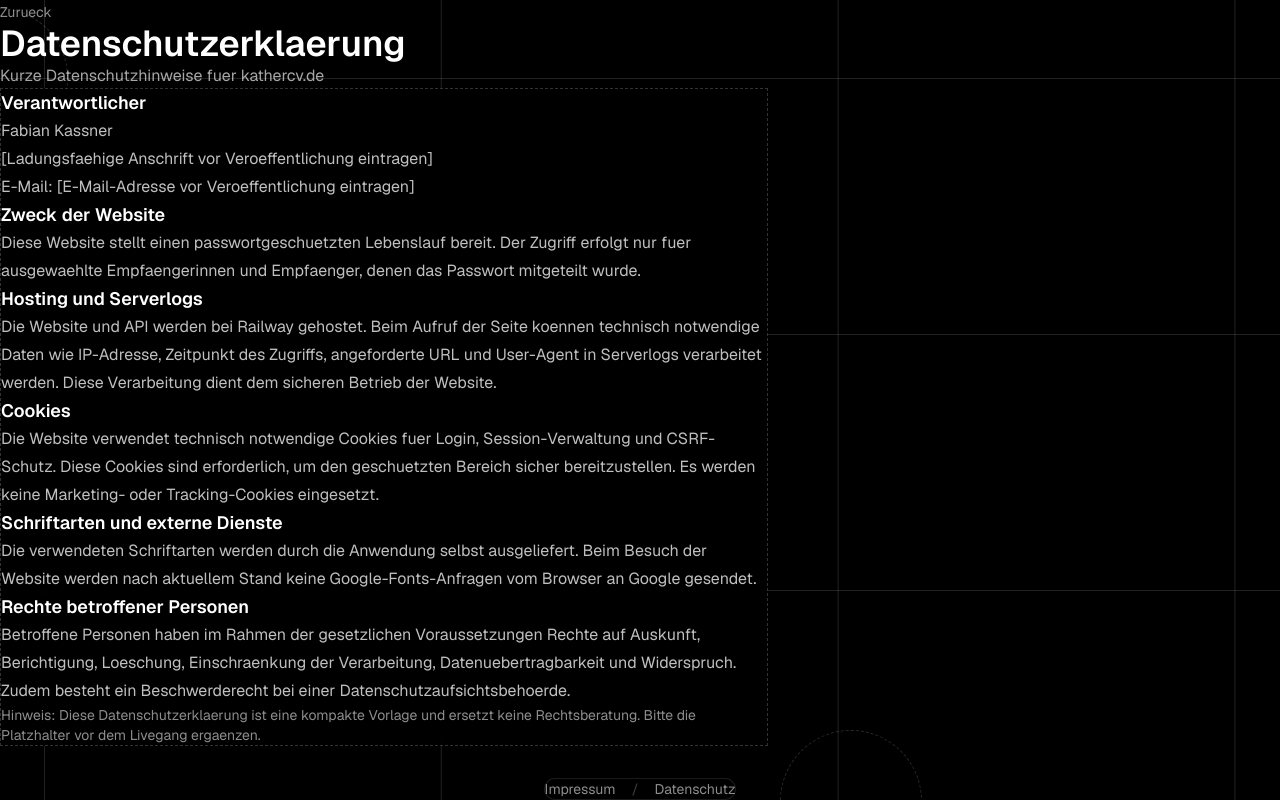
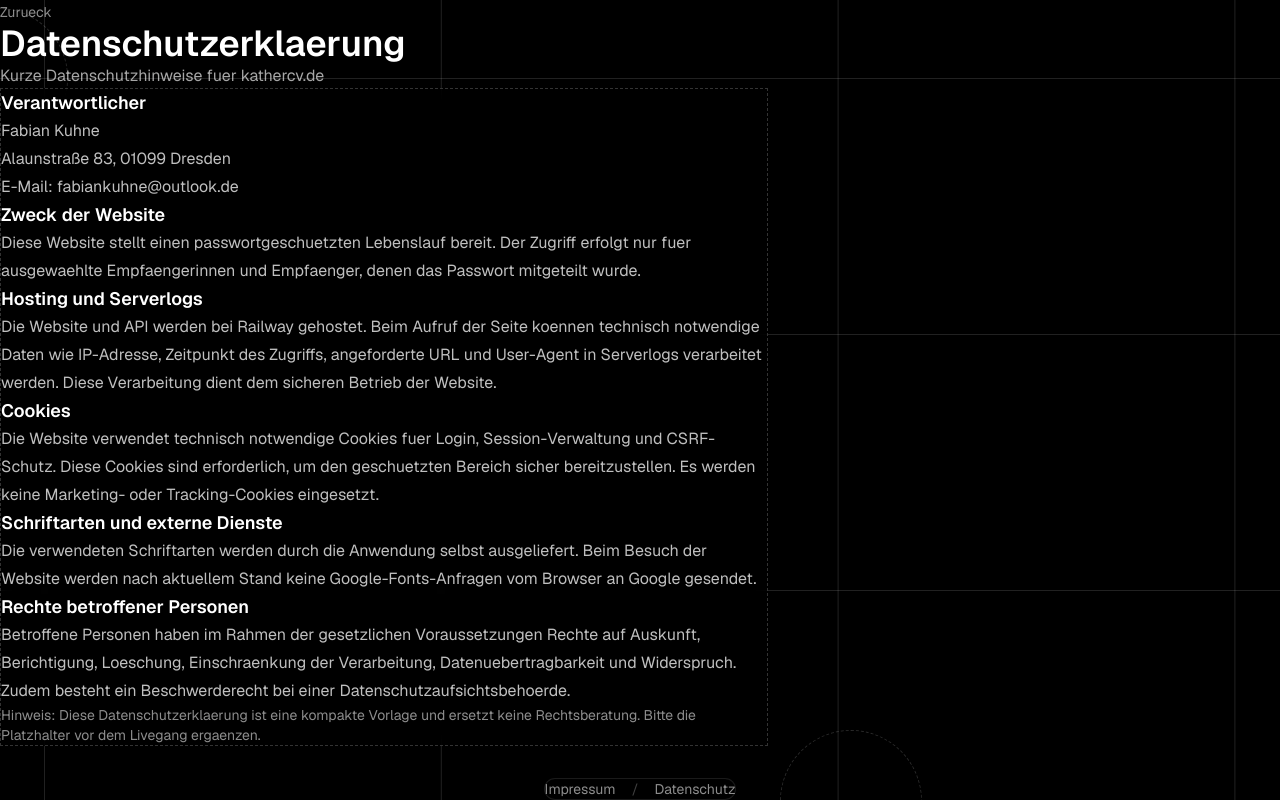
Before and after one commit to KuhneFa/CV_Website, a Next.js app in the folder cv_frontend/: page /datenschutz in a window 1280 px wide. Built offline with nearby package versions, Linux system fonts and the light colour scheme.

Commit message:
Fix: Add Contact Information to Website

```diff
--- a/cv_frontend/app/datenschutz/page.tsx
+++ b/cv_frontend/app/datenschutz/page.tsx
@@ -19,11 +19,11 @@ export default function DatenschutzPage() {
           <section>
             <h2 className="mb-2 text-lg font-semibold text-white">Verantwortlicher</h2>
             <p>
-              Fabian Kassner
+              Fabian Kuhne
               <br />
-              [Ladungsfaehige Anschrift vor Veroeffentlichung eintragen]
+              Alaunstraße 83, 01099 Dresden
               <br />
-              E-Mail: [E-Mail-Adresse vor Veroeffentlichung eintragen]
+              E-Mail: fabiankuhne@outlook.de
             </p>
           </section>
 
--- a/cv_frontend/app/impressum/page.tsx
+++ b/cv_frontend/app/impressum/page.tsx
@@ -19,18 +19,18 @@ export default function ImpressumPage() {
           <div>
             <h2 className="mb-2 text-lg font-semibold">Verantwortlich</h2>
             <p className="text-white/75">
-              Fabian Kassner
+              Fabian Kuhne
               <br />
-              [Ladungsfaehige Anschrift vor Veroeffentlichung eintragen]
+              Alaunstraße 83
               <br />
-              [PLZ Ort]
+              01099 Dresden
             </p>
           </div>
 
           <div>
             <h2 className="mb-2 text-lg font-semibold">Kontakt</h2>
             <p className="text-white/75">
-              E-Mail: [E-Mail-Adresse vor Veroeffentlichung eintragen]
+              E-Mail: fabiankuhne@outlook.de
             </p>
           </div>
 
```
Also changed, not shown: 1 other file (tests, documents, lock files or other folders).
